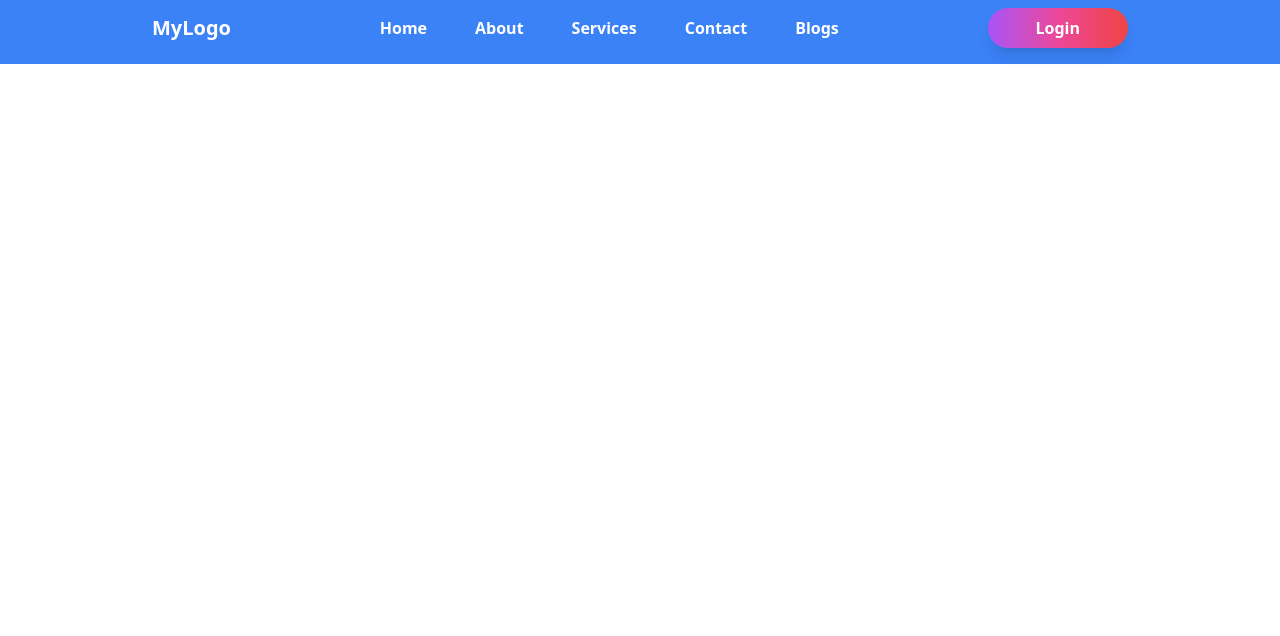
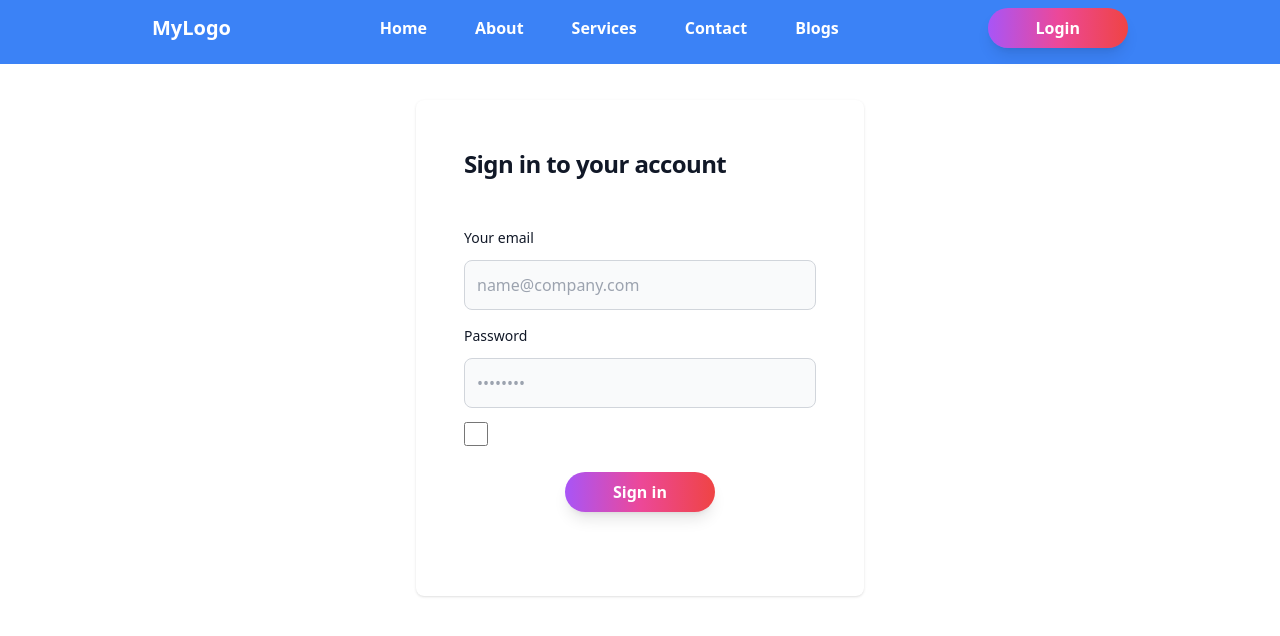
Before and after one commit to mBilalVirk/Tailwindcss, a React (Vite) app: page /login in a window 1280 px wide. Shown: the top 636 px of the page. Built offline with nearby package versions, Linux system fonts and the light colour scheme; a web font is replaced by a local one.

Commit message:
loginpage

```diff
--- a/src/App.jsx
+++ b/src/App.jsx
@@ -1,10 +1,17 @@
-import { BrowserRouter as Router, Route, Routes } from "react-router-dom"; // Removed unused imports
+import {
+  BrowserRouter as Router,
+  Route,
+  Routes,
+  useLocation,
+} from "react-router-dom"; // Removed unused imports
 import Navbar from "./components/Navbar";
 import Home from "./components/Home";
 import About from "./components/About";
 import Contact from "./components/Contact";
 
 import Blogs from "./components/Blogs";
+
+import Login from "./components/Login";
 import "./index.css"; // Make sure Tailwind is set up correctly
 function App() {
   return (
@@ -15,6 +22,7 @@ function App() {
         <Route path="/about" element={<About />} />
         <Route path="/contact" element={<Contact />} />
         <Route path="/blogs" element={<Blogs />} />
+        <Route path="/login" element={<Login />} />
       </Routes>
     </Router>
   );
--- a/src/components/Features.jsx
+++ b/src/components/Features.jsx
@@ -12,7 +12,8 @@ const Features = () => {
             <h1 className="lg:text-7xl text-4xl md:text-5xl font-bold tracking-tight text-gray-900 text-center">
               Your Idea
               <span className="text-transparent bg-clip-text bg-gradient-to-r from-blue-700 via-blue-800 to-gray-900">
-                Soluton is here
+                {" "}
+                Solution is here
               </span>
             </h1>
             <p className="mt-6 text-md text-gray-600 max-w-lg text-center">
--- /dev/null
+++ b/src/components/Login.jsx
@@ -0,0 +1,92 @@
+import React from "react";
+
+const Login = () => {
+  return (
+    <section className=" mt-[100px]">
+      <div className="flex flex-col items-center justify-center mx-auto  ">
+        <div className="w-full bg-white rounded-lg shadow dark:border md:mt-0 sm:max-w-md sm:max-h-full  dark:bg-blue-500 dark:border-gray-700">
+          <div className="p-6 md:space-y-6 sm:p-8">
+            <h1 className="text-xl font-bold leading-tight tracking-tight text-gray-900 md:text-2xl dark:text-white">
+              Sign in to your account
+            </h1>
+            <form className="space-y-3 md:space-y-3" action="#">
+              <div>
+                <label
+                  htmlFor="email"
+                  className="block mb-2 text-sm font-medium text-gray-900 dark:text-white"
+                >
+                  Your email
+                </label>
+                <input
+                  type="email"
+                  name="email"
+                  id="email"
+                  className="bg-gray-50 border border-gray-300  rounded-lg focus:ring-primary-600 focus:border-primary-600 block w-full p-2.5 dark:placeholder-gray-400 dark:text-white dark:focus:ring-blue-500 dark:focus:border-blue-500 p-2"
+                  placeholder="name@company.com"
+                  required=""
+                />
+              </div>
+              <div>
+                <label
+                  htmlFor="password"
+                  className="block mb-2 text-sm font-medium text-gray-900 dark:text-white"
+                >
+                  Password
+                </label>
+                <input
+                  type="password"
+                  name="password"
+                  id="password"
+                  placeholder="••••••••"
+                  className="bg-gray-50 border border-gray-300 text-gray-900 rounded-lg focus:ring-primary-600 focus:border-primary-600 block w-full p-2.5 dark:placeholder-gray-400 dark:text-white dark:focus:ring-blue-500 dark:focus:border-blue-500  p-2"
+                  required=""
+                />
+              </div>
+              <div className="flex items-center justify-between">
+                <div className="flex items-start">
+                  <div className="flex items-center h-5">
+                    <input
+                      id="remember"
+                      aria-describedby="remember"
+                      type="checkbox"
+                      className="w-4 h-4 bg-gray-50 focus:ring-3  d  -mt-2 "
+                      required=""
+                    />
+                  </div>
+                  <div className="ml-3 text-sm">
+                    <label htmlFor="remember" className="text-white">
+                      Remember me
+                    </label>
+                  </div>
+                </div>
+                <a
+                  href="#"
+                  className="text-sm font-medium text-primary-600 hover:underline dark:text-primary-500 text-white"
+                >
+                  Forgot password?
+                </a>
+              </div>
+              <div className="flex justify-center items-center ">
+                <button className="bg-gradient-to-r md:flex from-purple-500 via-pink-500 to-red-500 text-white py-1 px-6 rounded-full shadow-lg hover:shadow-xl transition-transform transform hover:scale-105 hover:bg-gradient-to-l focus:outline-none focus:ring-4 focus:ring-pink-300 font-bold">
+                  Sign in
+                </button>
+              </div>
+
+              <p className="text-sm font-light text-white">
+                Don’t have an account yet?{" "}
+                <a
+                  href="#"
+                  className="font-medium text-primary-600 hover:underline dark:text-primary-500"
+                >
+                  Sign up
+                </a>
+              </p>
+            </form>
+          </div>
+        </div>
+      </div>
+    </section>
+  );
+};
+
+export default Login;
--- a/src/components/Navbar.jsx
+++ b/src/components/Navbar.jsx
@@ -1,5 +1,5 @@
 import React, { useState } from "react";
-import { NavLink } from "react-router-dom";
+import { NavLink, Outlet } from "react-router-dom";
 
 const Navbar = () => {
   const [isOpen, setIsOpen] = useState(false); // State to track menu open/close
@@ -36,9 +36,11 @@ const Navbar = () => {
             </NavLink>
           </div>
           <div>
-            <button className="bg-gradient-to-r hidden md:flex from-purple-500 via-pink-500 to-red-500 text-white py-1 px-6 rounded-full shadow-lg hover:shadow-xl transition-transform transform hover:scale-105 hover:bg-gradient-to-l focus:outline-none focus:ring-4 focus:ring-pink-300 font-bold">
-              Login
-            </button>
+            <NavLink to="/login">
+              <button className="bg-gradient-to-r hidden md:flex from-purple-500 via-pink-500 to-red-500 text-white py-1 px-6 rounded-full shadow-lg hover:shadow-xl transition-transform transform hover:scale-105 hover:bg-gradient-to-l focus:outline-none focus:ring-4 focus:ring-pink-300 font-bold">
+                Login
+              </button>
+            </NavLink>
           </div>
 
           {/* Hamburger Menu Icon for Mobile */}
--- a/src/components/Testimonial.jsx
+++ b/src/components/Testimonial.jsx
@@ -34,6 +34,7 @@ const Testimonials = () => {
         <h1 className="lg:text-7xl text-4xl md:text-5xl font-bold tracking-tight text-gray-900 text-center">
           Whats Our
           <span className="text-transparent bg-clip-text bg-gradient-to-r from-blue-700 via-blue-800 to-gray-900">
+            {" "}
             Customer Says
           </span>
         </h1>
```
